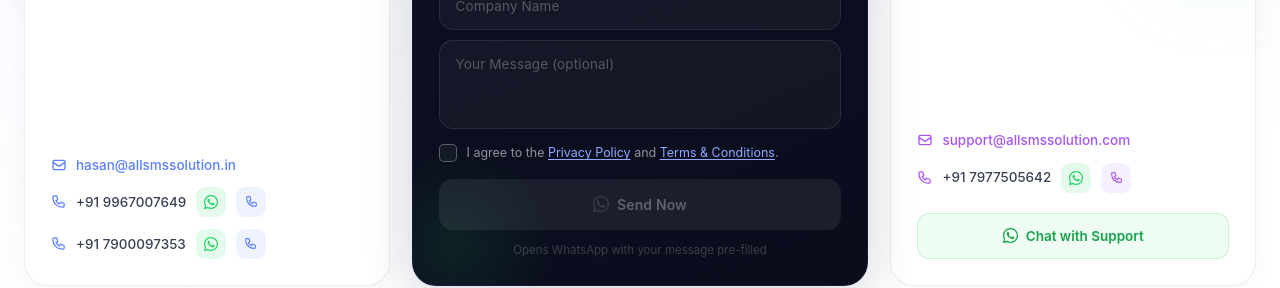
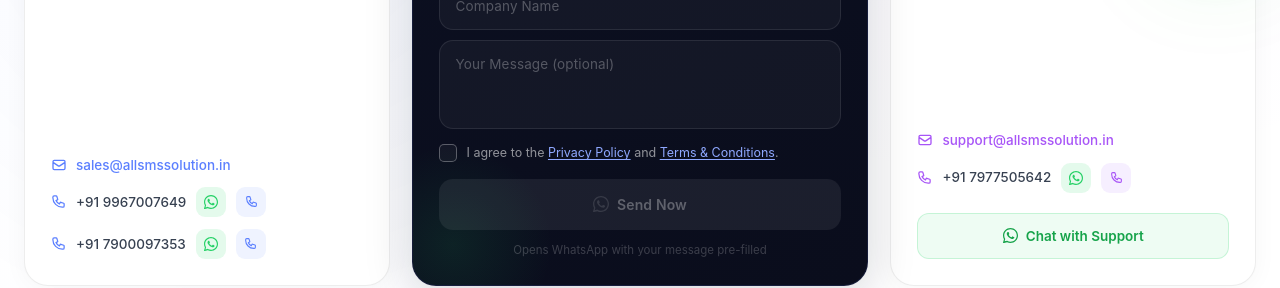
Before and after one commit to sahilshaikh00067/allsmssolution, a React (Vite) app: page /contact in a window 1280 px wide. Shown: the part 820-1108 px from the top of the page. Built offline with nearby package versions, Linux system fonts and the light colour scheme.

Commit message:
Update project

```diff
--- a/src/pages/Contact.jsx
+++ b/src/pages/Contact.jsx
@@ -188,9 +188,9 @@ export default function GetInTouch() {
             </ul>
 
             <div style={{ marginTop: "auto", display: "flex", flexDirection: "column", gap: "12px" }}>
-              <a href="mailto:hasan@allsmssolution.in" className="gt-mail-link" style={{ color: "#5b7fff" }}>
+              <a href="mailto:sales@allsmssolution.in" className="gt-mail-link" style={{ color: "#5b7fff" }}>
                 <svg width="16" height="16" fill="none" viewBox="0 0 24 24" stroke="currentColor" strokeWidth={2}>{MAIL_ICON_PATH}</svg>
-                hasan@allsmssolution.in
+                sales@allsmssolution.in
               </a>
 
               {[
@@ -329,9 +329,9 @@ Source: Website Lead 🌐`
             </ul>
 
             <div style={{ marginTop: "auto", display: "flex", flexDirection: "column", gap: "12px" }}>
-              <a href="mailto:support@allsmssolution.com" className="gt-mail-link" style={{ color: "#a855f7" }}>
+              <a href="mailto:support@allsmssolution.in" className="gt-mail-link" style={{ color: "#a855f7" }}>
                 <svg width="16" height="16" fill="none" viewBox="0 0 24 24" stroke="currentColor" strokeWidth={2}>{MAIL_ICON_PATH}</svg>
-                support@allsmssolution.com
+                support@allsmssolution.in
               </a>
 
               <div className="gt-phone-row">
```
